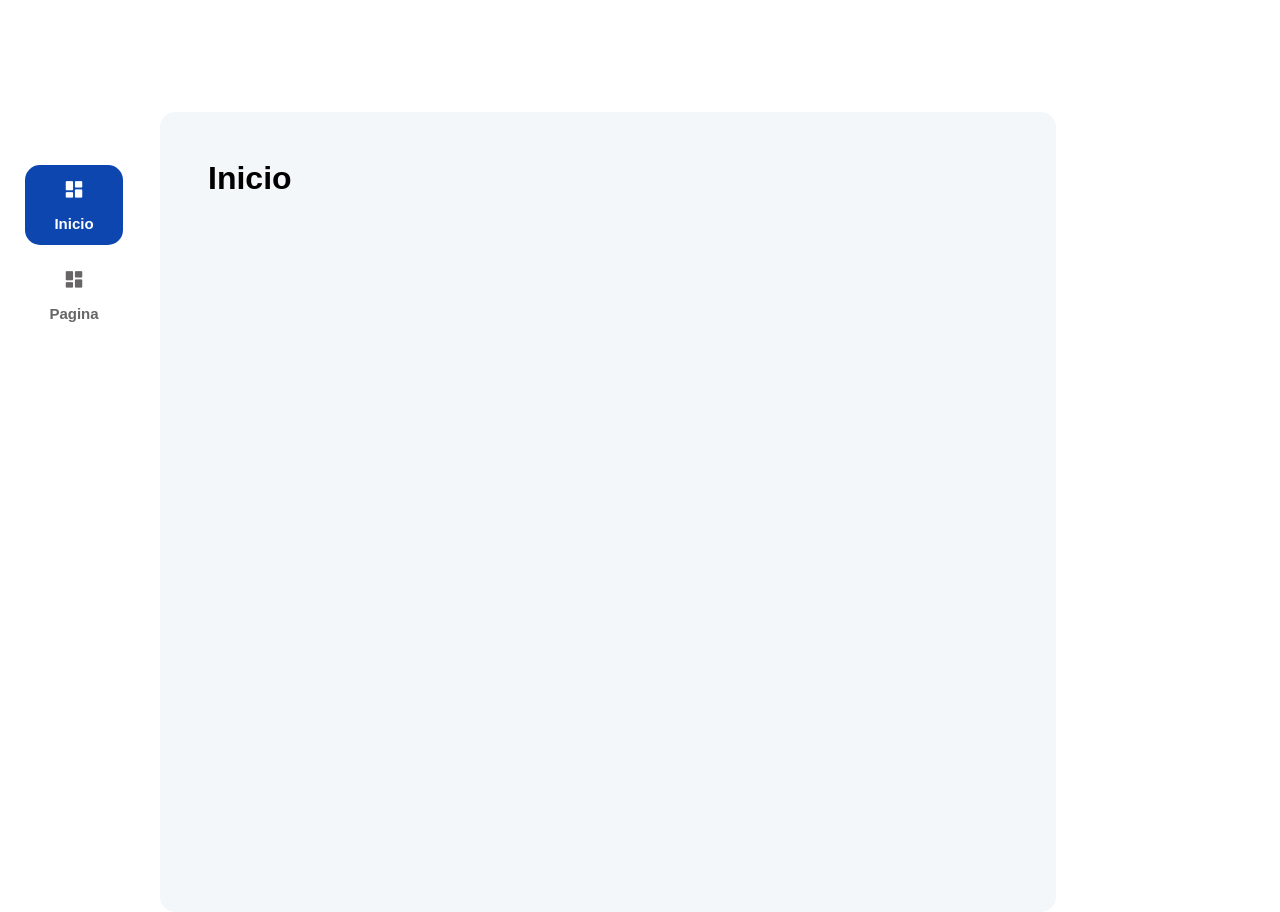
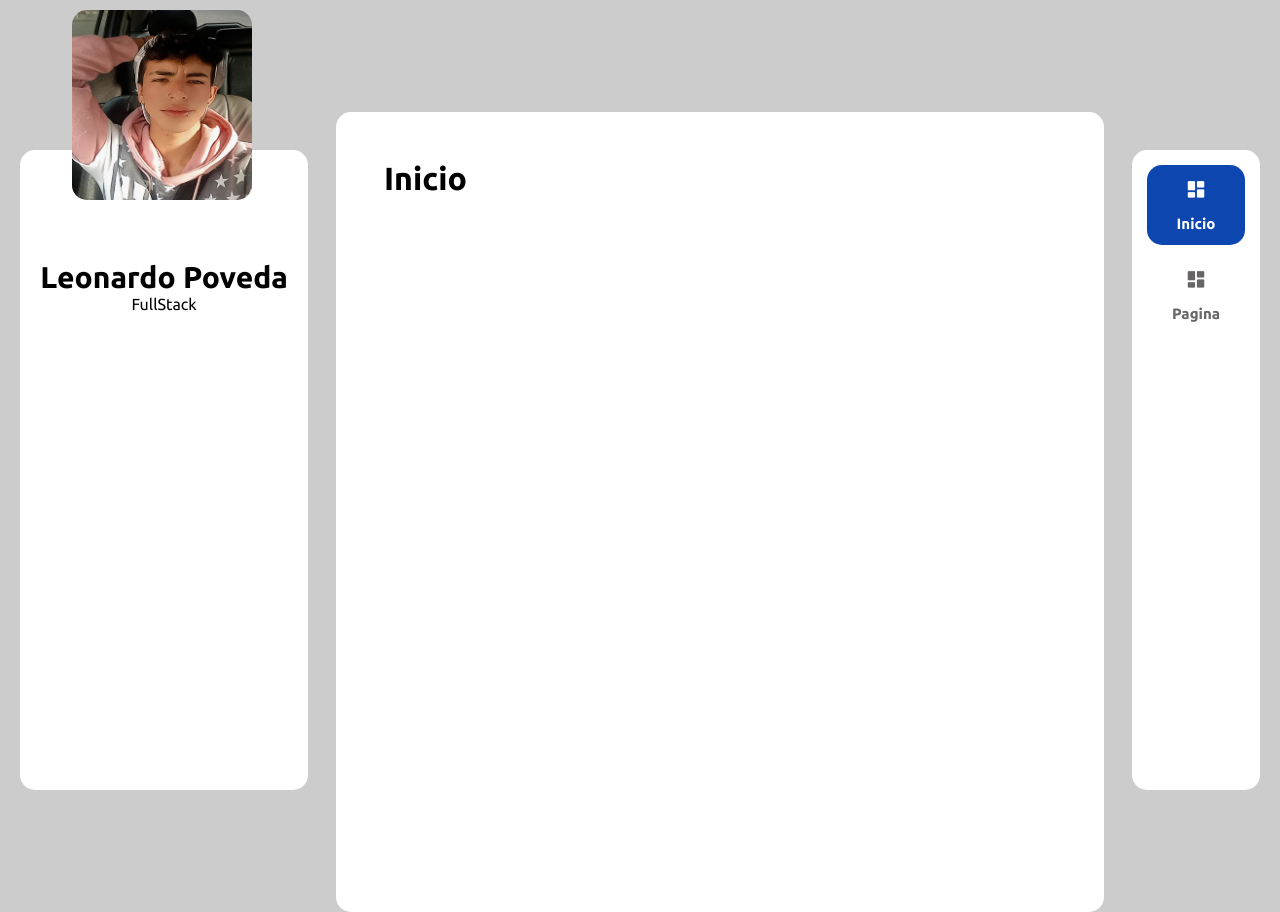
Before and after one commit to LesPov/Portafolio1, an Angular app: page /dashboard in a window 1280 px wide. Built offline with nearby package versions, Linux system fonts and the light colour scheme.

Commit message:
se ha modificado  para quede tod o en la pantalla con logica

```diff
--- a/src/app/app.component.html
+++ b/src/app/app.component.html
@@ -1,3 +1,3 @@
+<app-perfil></app-perfil>
+<app-body ></app-body>
 <app-sidenav (onToggleSideNav)="onToggleSideNav($event)"></app-sidenav>
-
-<app-body ></app-body>
--- a/src/app/app.component.ts
+++ b/src/app/app.component.ts
@@ -2,6 +2,7 @@ import { Component } from '@angular/core';
 import { RouterOutlet } from '@angular/router';
 import { BodyComponent } from './body/body.component';
 import { SidenavComponent } from './sidenav/sidenav.component';
+import { PerfilComponent } from './perfil/perfil.component';
 
 interface SideNavToggle {
   screenWidth: number;
@@ -14,6 +15,7 @@ interface SideNavToggle {
     RouterOutlet,
     BodyComponent,
     SidenavComponent,
+    PerfilComponent
 
   ],
   templateUrl: './app.component.html',
--- a/src/app/body/body.component.css
+++ b/src/app/body/body.component.css
@@ -1,13 +1,13 @@
 .body {
-    width: calc(80% - 8rem);
+    width: calc(100% - 32rem);
     height: 100vh;
-    margin-left: 10rem;
+    margin-left: 21rem;
     margin-top: 7rem;
     z-index: 1;
     position: relative;
     top: 0;
     transition: all .5s ease;
-    background: #f4f7fa;
+    background: #fff;
     padding: 3rem;
     border-radius: 15px;
 
--- /dev/null
+++ b/src/app/perfil/perfil.component.css
@@ -0,0 +1,44 @@
+.perfil{
+    width: auto;
+    height: auto;
+}
+
+
+.imagen {
+    background: #ccc;
+    margin: 10px;
+    position: fixed;
+    z-index: 2;
+    top: 0;
+    left: 62px;
+    width: 180px;
+    height: 190px;
+    border-radius: 15px;
+
+}
+
+.imagen img{
+    width: 180px;
+    height: 190px;
+    border-radius: 15px;
+}
+.container {
+    background: #ffffff;
+    margin: 10px;
+    position: fixed;
+    z-index: 1;
+    bottom: 0;
+    left: 10px;
+    display: flex;
+    width: 18rem;
+    height: 80vh;
+    border-radius: 15px;
+    flex-direction: column;
+    align-items: center;
+
+}
+
+h1{
+    margin-top: 110px;
+    font-size: 30px;
+}
--- /dev/null
+++ b/src/app/perfil/perfil.component.html
@@ -0,0 +1,20 @@
+<div class="perfil">
+
+    <div class="imagen">
+        <img src="../../assets/img/leo2.jpg" alt="">
+    </div>
+    <div class="container">
+
+        <h1>Leonardo Poveda</h1>
+        <span>FullStack</span>
+
+
+        <div class="social">
+
+        </div>
+
+        <div class="info">
+
+        </div>
+    </div>
+</div>
--- a/src/app/sidenav/sidenav.component.css
+++ b/src/app/sidenav/sidenav.component.css
@@ -5,13 +5,12 @@
     position: fixed;
     z-index: 1;
     bottom: 0;
+    right: 10px;
     width: 8rem;
     height: 80vh;
     border-radius: 15px;
 
 }
-
-
 
 
 .sidenav_nav {
--- a/src/index.html
+++ b/src/index.html
@@ -15,7 +15,7 @@
   <link href="https://cdn.jsdelivr.net/npm/remixicon@3.5.0/fonts/remixicon.css" rel="stylesheet">
   <link rel="stylesheet" href="https://unpkg.com/boxicons@latest/css/boxicons.min.css">
   <link rel="stylesheet" href="https://unicons.iconscout.com/release/v4.0.8/css/line.css">
-
+  <link href="https://fonts.googleapis.com/css2?family=Ubuntu:ital,wght@0,300;0,400;0,500;0,700;1,300;1,400;1,500;1,700&display=swap" rel="stylesheet">
 
 
 </head>
--- a/src/styles.css
+++ b/src/styles.css
@@ -1,13 +1,13 @@
 /* You can add global styles to this file, and also import other style files */
 
-*{
+* {
     margin: 0;
     padding: 0;
     box-sizing: border-box;
 }
 
-body{
+body {
     position: relative;
-    font-family: Arial, Helvetica, sans-serif;
-
+    font-family: "Ubuntu", sans-serif;
+    background: #ccc;
 }
```
Also changed, not shown: src/app/perfil/perfil.component.ts (added, +12 -0 lines), src/assets/img/leo2.jpg (added), 1 other file (tests, documents, lock files or other folders).
